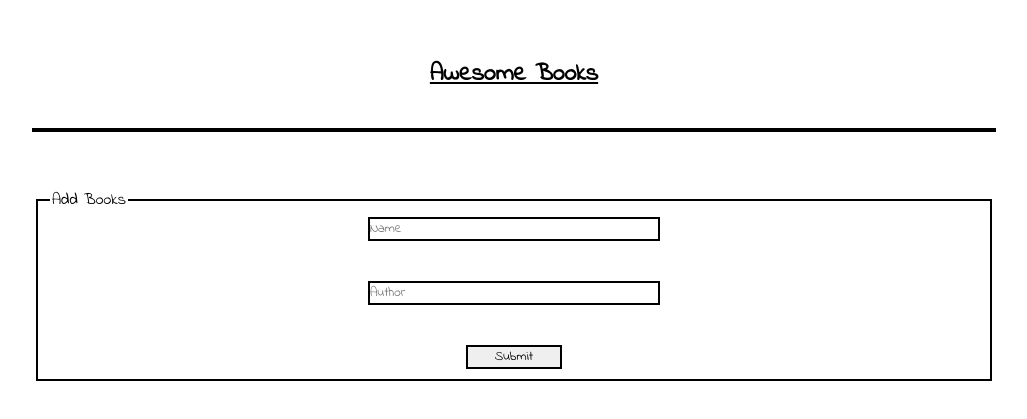
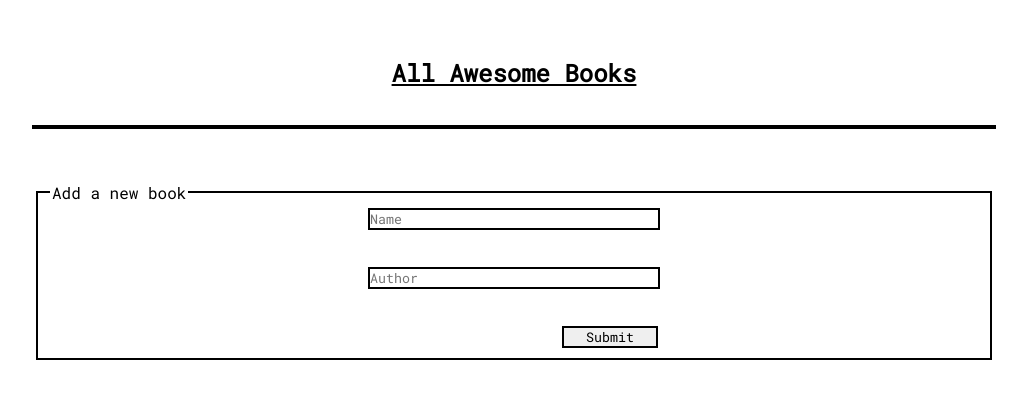
Before and after one commit to iamsjunaid/Awesome-Books, a website: page index.html in a window 1280 px wide. Shown: the part 123-542 px from the top of the page, without its empty margins (126-1153 px from the left). Drawn offline with Linux system fonts and the light colour scheme.

Commit message:
fix styling issues

```diff
--- a/index.html
+++ b/index.html
@@ -12,14 +12,14 @@
 <body>
   <section class="main-container">
 
-    <h1><u>Awesome Books</u></h1>
+    <h1><u>All Awesome Books</u></h1>
     <div class="books">
 
     </div>
     <br>
     <form id="form">
       <fieldset id="fieldset-1">
-        <legend>Add Books</legend>
+        <legend>Add a new book</legend>
         <input type="text" placeholder="Name" id="new-title">
         <br>
 
--- a/styles/style.css
+++ b/styles/style.css
@@ -6,7 +6,7 @@ textarea,
 button {
   margin: 0;
   padding: 0;
-  font-family: 'Indie Flower', monospace;
+  font-family: 'Roboto Mono', monospace;
 }
 
 .main-container {
@@ -39,6 +39,8 @@ button {
   width: 6rem;
   height: 2rem;
   align-self: center;
+  position: absolute;
+  right: 14rem;
 }
 
 .books,
@@ -59,6 +61,7 @@ input {
 
 #add-book {
   width: 6rem;
+  margin-right: -12rem;
 }
 
 button:hover {
```
